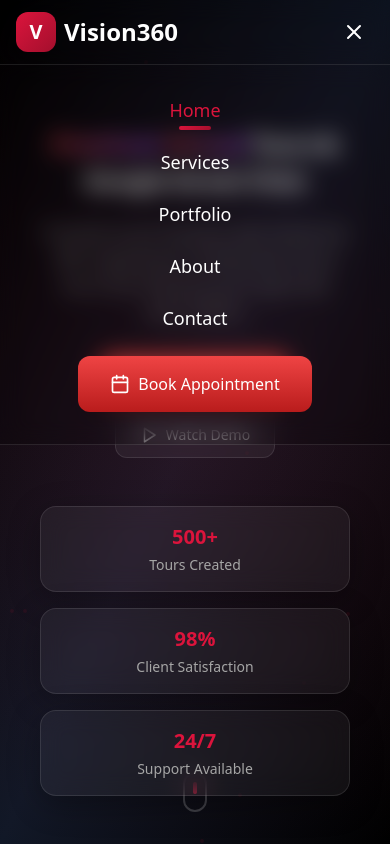
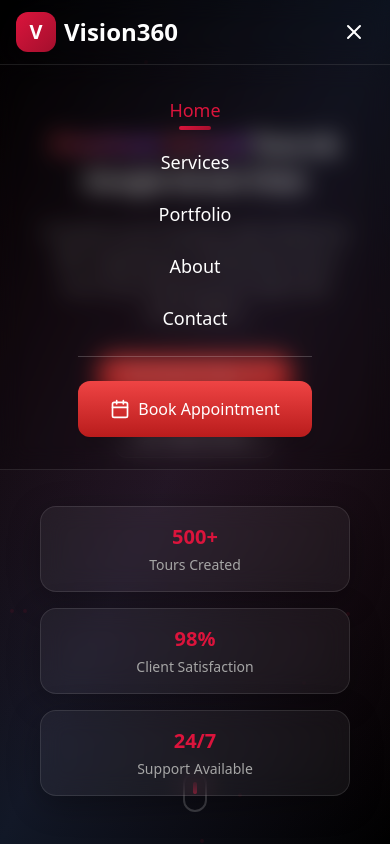
Before and after one commit to thiyo-de/vision360-nubien-style, a React (Vite) app: page / in a window 390 px wide. Both pictures are taken after a click on the button 354 px from the left and 32 px from the top of the page. Shown: the top 844 px of the page. Built offline with nearby package versions, Linux system fonts and the light colour scheme; a web font is replaced by a local one.

Commit message:
Fix: Adjust CTA button on tablet and mobile navbars

```diff
--- a/src/components/Navbar.tsx
+++ b/src/components/Navbar.tsx
@@ -128,17 +128,20 @@ const Navbar = () => {
                 </motion.div>
               ))}
 
+              {/* CTA Button - Outside nav links */}
+              <div className="mt-8 pt-6 border-t border-white/20">
                 <motion.a
                   href="#contact"
                   initial={{ opacity: 0, y: 50 }}
                   animate={{ opacity: 1, y: 0 }}
                   transition={{ delay: 0.5 }}
                   onClick={() => setIsMobileMenuOpen(false)}
-                className="btn-primary flex items-center space-x-2"
+                  className="btn-primary flex items-center space-x-2 w-full justify-center"
                 >
                   <Calendar size={20} />
                   <span>Book Appointment</span>
                 </motion.a>
+              </div>
             </div>
           </motion.div>
         )}
```
Lines whose indentation alone changed are shown as unchanged.
